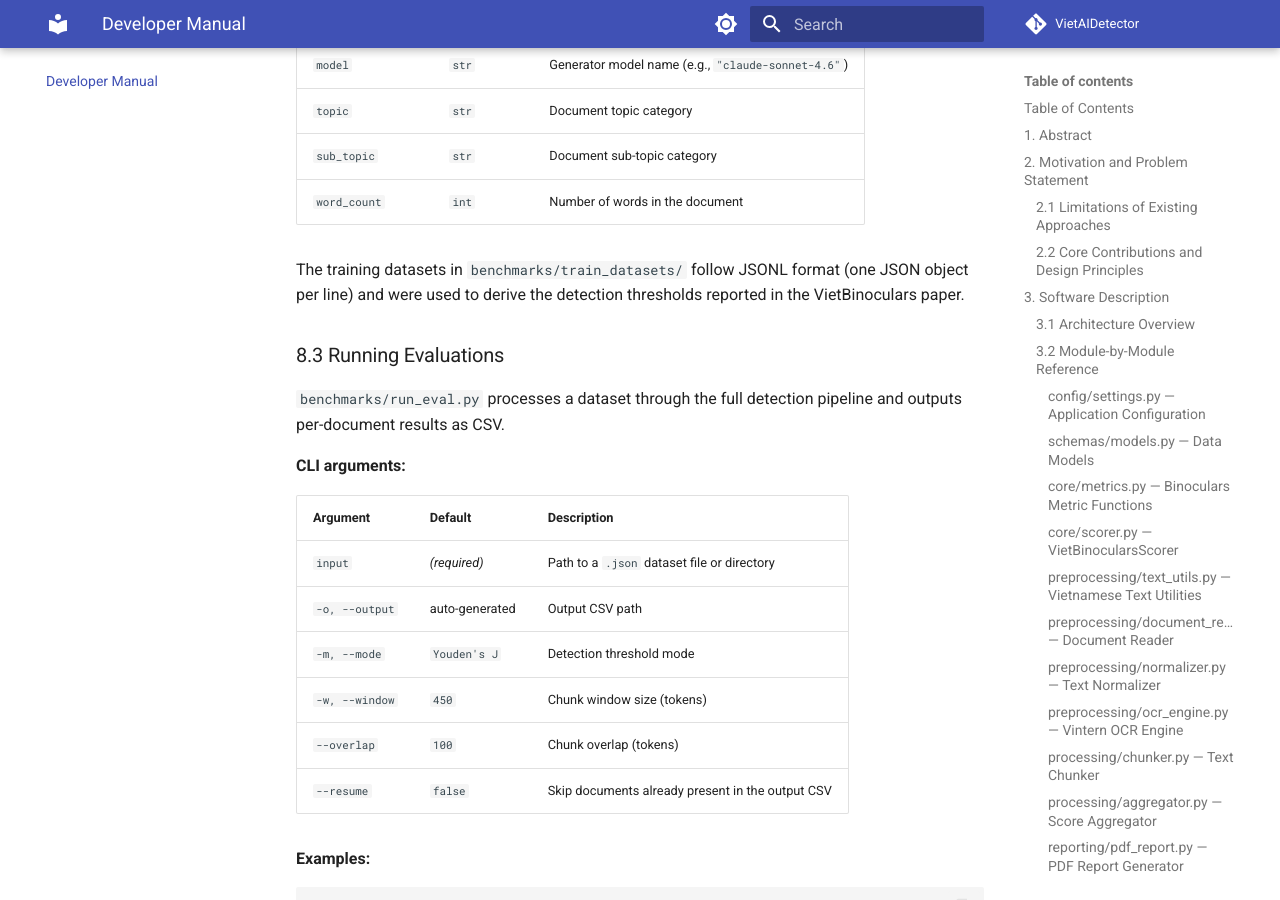
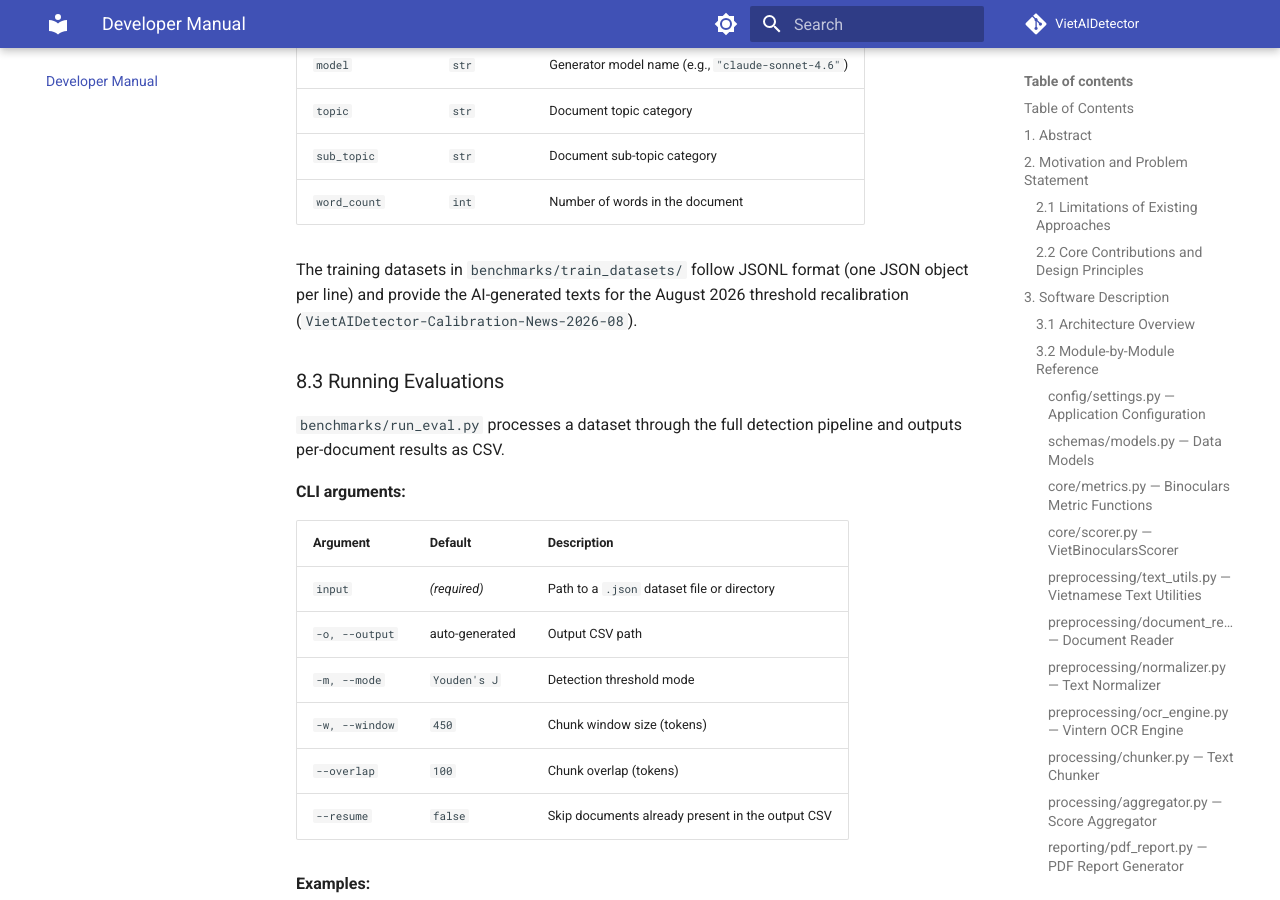
Before and after one commit to trieuntu/VietAIDetector, an MkDocs documentation site: the page built from docs/DEVELOPER_MANUAL.md, in a window 1280 px wide and 900 px high, scrolled down 26329 px. Built offline with MkDocs 1.6.1 and Material for MkDocs 9.7.7, drawn with Linux system fonts in a browser that asks for light colours; comment, search, counter and statistics services are not loaded; some of the changed text lies outside the part shown.

Commit message:
update threshold reference

```diff
--- a/docs/DEVELOPER_MANUAL.md
+++ b/docs/DEVELOPER_MANUAL.md
@@ -601,7 +601,7 @@ $$\text{Decision}(S) = \begin{cases} \textit{AI-generated} & \text{if } P_\text{
 
 ### 4.6 Detection Thresholds
 
-Detection thresholds are centralized in [`config/settings.py`](../config/settings.py) and derived from VietBinoculars benchmark experiments:
+Detection thresholds are centralized in [`config/settings.py`](../config/settings.py) and were recalibrated in August 2026 on `VietAIDetector-Calibration-News-2026-08`:
 
 - **Classification rule**:
   $$\text{Label}(\text{chunk}) = \begin{cases} \text{AI-generated} & \text{if } \text{score} < \text{threshold} \\ \text{Human-written} & \text{if } \text{score} \ge \text{threshold} \end{cases}$$
@@ -906,7 +906,7 @@ Each JSON file in `benchmarks/datasets/` is a list of objects with the following
 | `sub_topic` | `str` | Document sub-topic category |
 | `word_count` | `int` | Number of words in the document |
 
-The training datasets in `benchmarks/train_datasets/` follow JSONL format (one JSON object per line) and were used to derive the detection thresholds reported in the VietBinoculars paper.
+The training datasets in `benchmarks/train_datasets/` follow JSONL format (one JSON object per line) and provide the AI-generated texts for the August 2026 threshold recalibration (`VietAIDetector-Calibration-News-2026-08`).
 
 ### 8.3 Running Evaluations
 
```
Also changed, not shown: README.md (+1 -1 lines), docs/ARCHITECTURE.md (+1 -1 lines), docs/STRUCTURE.md (+1 -1 lines), 3 other files.
